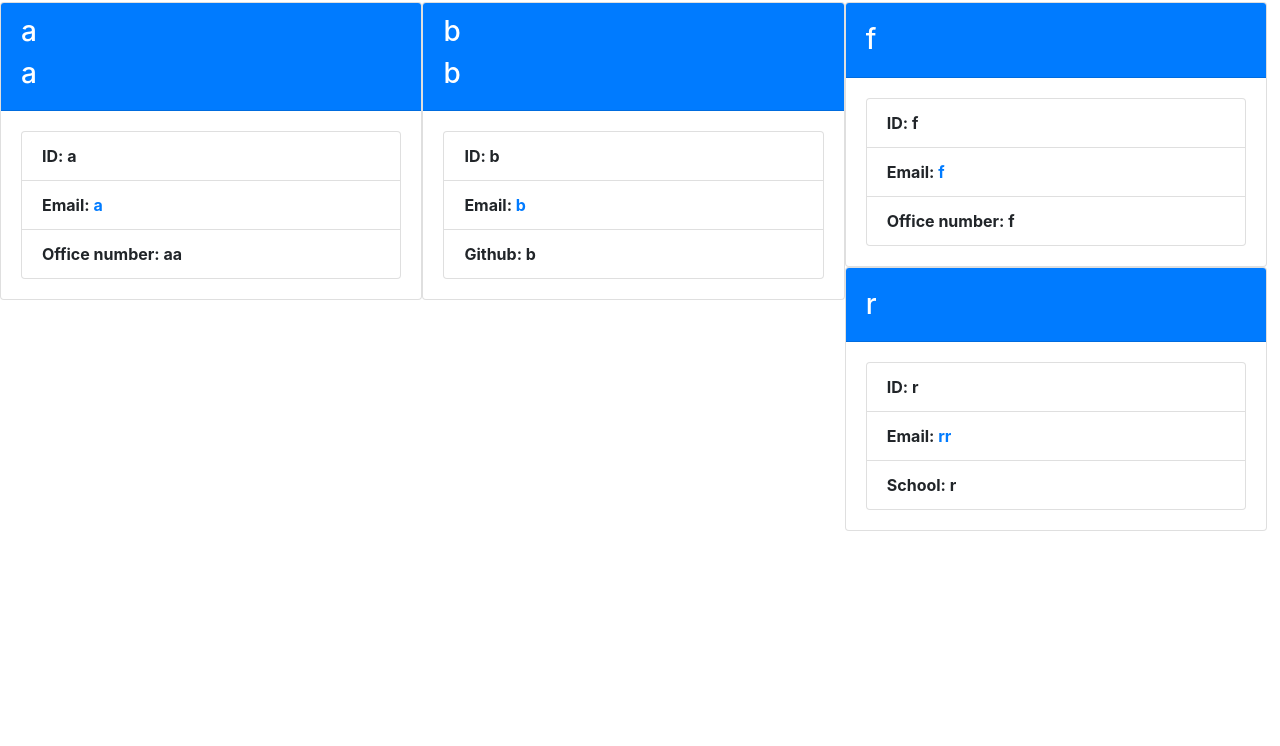
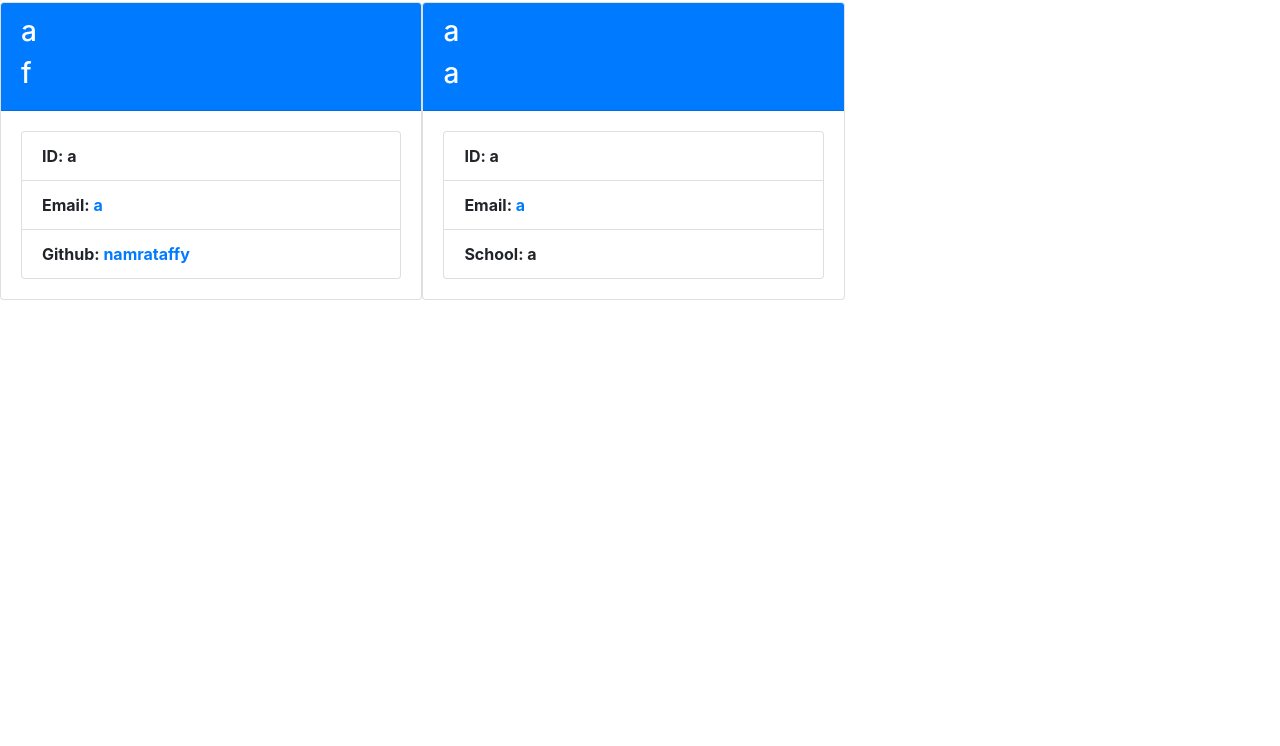
Before and after one commit to namrataffy/Template-Engine, a website: page newfile.html in a window 1280 px wide. Shown: the part 54-800 px from the top of the page. Drawn offline with nearby package versions, Linux system fonts and the light colour scheme.

Commit message:
generating html elements done better with links

```diff
--- a/app.js
+++ b/app.js
@@ -186,8 +186,11 @@ function makeHtml() {
     width:33%;
     float: left;
   }
+  h1{
+    text-align:center;
+  }
   </style>
-  <h1> Team</h1>`;
+  <h1 > Your Team!</h1>`;
   people.forEach(people => {
     let peopleinfo = `<div class="card  cardSmall">
     <div class="card-header text-white bg-primary ">
@@ -200,7 +203,6 @@ function makeHtml() {
             <li class="list-group-item font-weight-bold">ID: ${people.id}</li>
             <li class="list-group-item font-weight-bold">Email: <a href="${people.email}">${people.email}</a></li>
             <li class="list-group-item font-weight-bold">${people.specific}</li>
-
         </ul>
     </div>
     </div>`;
--- a/lib/engineer.js
+++ b/lib/engineer.js
@@ -5,7 +5,8 @@ class Engineer extends Employee {
     super(name, id, email);
     this.title = title;
     this.github = github;
-    this.specific = "Github: " + github;
+    this.specific =
+      "Github: <a href='https://github.com/" + github + "'>" + github + "</a>";
   }
   getGithub() {
     return this.github;
--- a/newfile.html
+++ b/newfile.html
@@ -12,8 +12,24 @@
     width:33%;
     float: left;
   }
+  h1{
+    text-align:center;
+  }
   </style>
-  <h1> Team</h1><div class="card  cardSmall">
+  <h1 > Your Team!</h1><div class="card  cardSmall">
+    <div class="card-header text-white bg-primary ">
+      <h3>a</h3>
+      <h3> f</h3>
+
+    </div>
+    <div class="card-body">
+        <ul class="list-group">
+            <li class="list-group-item font-weight-bold">ID: a</li>
+            <li class="list-group-item font-weight-bold">Email: <a href="a">a</a></li>
+            <li class="list-group-item font-weight-bold">Github: <a href='https://github.com/namrataffy'>namrataffy</a></li>
+        </ul>
+    </div>
+    </div><div class="card  cardSmall">
     <div class="card-header text-white bg-primary ">
       <h3>a</h3>
       <h3> a</h3>
@@ -23,50 +39,7 @@
         <ul class="list-group">
             <li class="list-group-item font-weight-bold">ID: a</li>
             <li class="list-group-item font-weight-bold">Email: <a href="a">a</a></li>
-            <li class="list-group-item font-weight-bold">Office number: aa</li>
-
-        </ul>
-    </div>
-    </div><div class="card  cardSmall">
-    <div class="card-header text-white bg-primary ">
-      <h3>b</h3>
-      <h3> b</h3>
-
-    </div>
-    <div class="card-body">
-        <ul class="list-group">
-            <li class="list-group-item font-weight-bold">ID: b</li>
-            <li class="list-group-item font-weight-bold">Email: <a href="b">b</a></li>
-            <li class="list-group-item font-weight-bold">Github: b</li>
-
-        </ul>
-    </div>
-    </div><div class="card  cardSmall">
-    <div class="card-header text-white bg-primary ">
-      <h3></h3>
-      <h3> f</h3>
-
-    </div>
-    <div class="card-body">
-        <ul class="list-group">
-            <li class="list-group-item font-weight-bold">ID: f</li>
-            <li class="list-group-item font-weight-bold">Email: <a href="f">f</a></li>
-            <li class="list-group-item font-weight-bold">Office number: f</li>
-
-        </ul>
-    </div>
-    </div><div class="card  cardSmall">
-    <div class="card-header text-white bg-primary ">
-      <h3></h3>
-      <h3> r</h3>
-
-    </div>
-    <div class="card-body">
-        <ul class="list-group">
-            <li class="list-group-item font-weight-bold">ID: r</li>
-            <li class="list-group-item font-weight-bold">Email: <a href="rr">rr</a></li>
-            <li class="list-group-item font-weight-bold">School: r</li>
-
+            <li class="list-group-item font-weight-bold">School: a</li>
         </ul>
     </div>
     </div></body></html>
```
